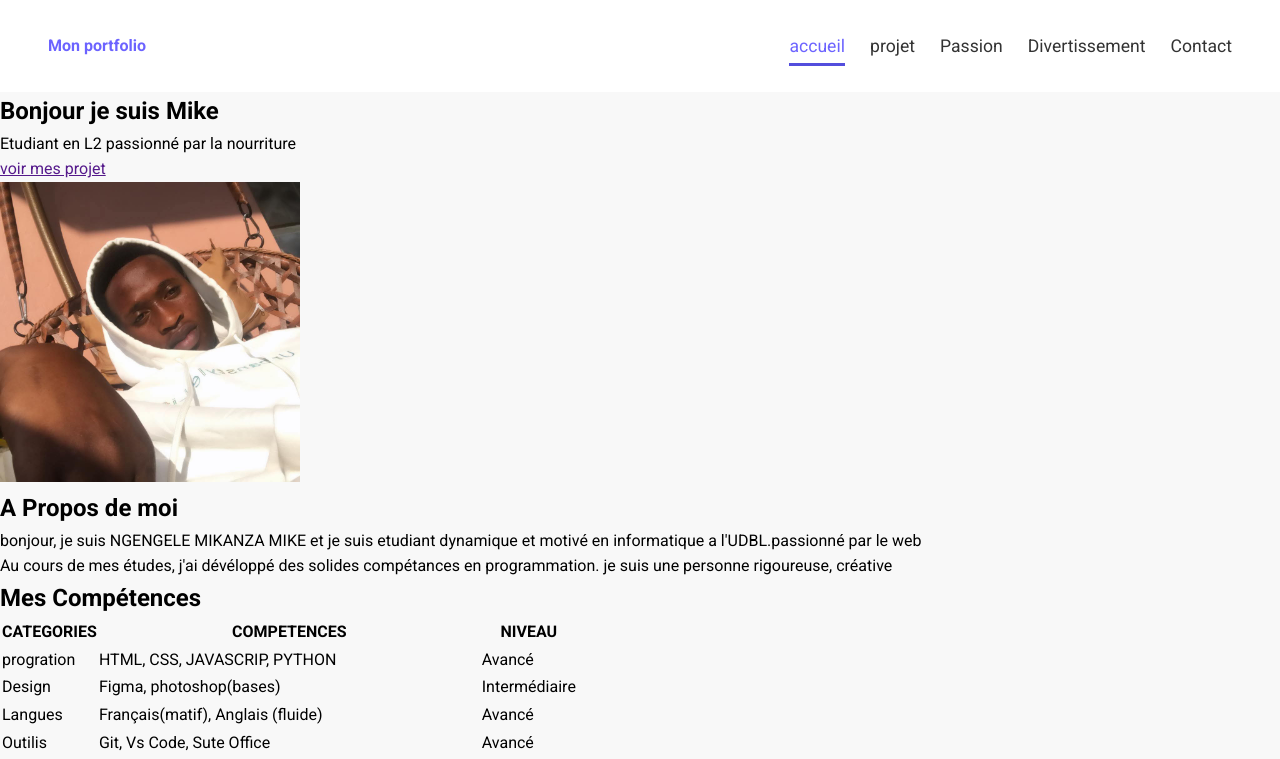
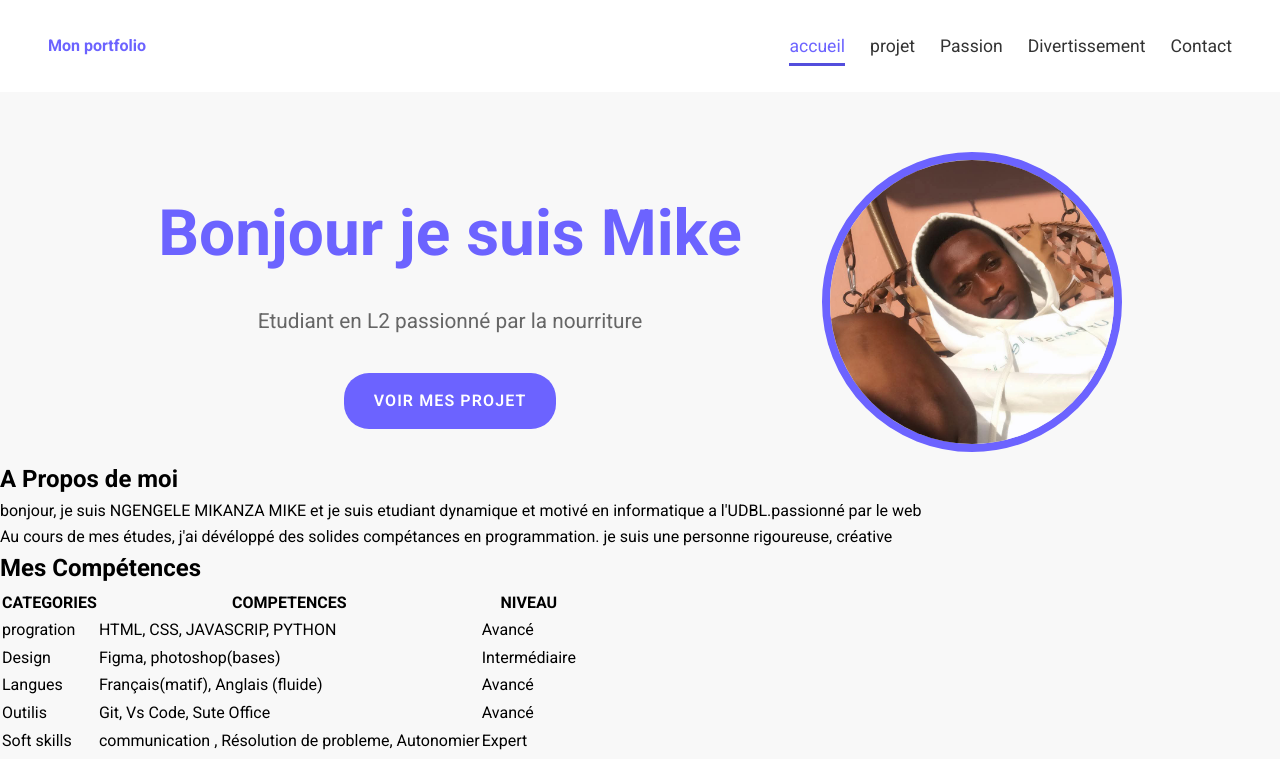
Before and after one commit to Ngengele-mikanza-mike/Mon-portfolio, a plain HTML site: page Index.html in a window 1280 px wide. Shown: the top 759 px of the page. Drawn offline with Linux system fonts and the light colour scheme.

Commit message:
stylisation de la section hero

```diff
--- a/Index.html
+++ b/Index.html
@@ -26,14 +26,14 @@
     </nav>
 </header>
 <main>
-    <section>
+    <section class="hero">
         <div>
             <h1>Bonjour je suis Mike</h1>
             <p>Etudiant en L2 passionné par la nourriture</p>
-            <a href="">voir mes projet</a>
+            <a href="projet.html">voir mes projet</a>
         </div>
         <div>
-            <img src="images/FB_IMG_1773602314020.jpg" alt="FB" width="300">
+            <img src="images/FB_IMG_1773602314020.jpg" alt="FB" >
         </div>
     </section>
     <section>
--- a/css/style.css
+++ b/css/style.css
@@ -83,3 +83,52 @@
 a.active::after {
     width: 100%;
 }
+
+.hero{
+    display: flex;
+    justify-content: center;
+    align-items: center;
+    gap: 5rem;
+    text-align: center;
+    margin-top: 60px;
+
+}
+.hero img{
+    width: 300px;
+    height: 300px;
+    object-fit: cover;
+    border-radius: 50%;
+    border: 8px solid var(--violet-doux);
+}
+
+.hero h1{
+    color: var(--violet-doux);
+    font-size: 4rem;
+    font-weight: 700;
+    margin-bottom: 1.2rem;
+}
+
+.hero p{
+    color: var(--gris-fonce);
+    font-size: 1.3rem;
+    margin-bottom: 1.2rem;
+}
+
+.hero a{
+    text-decoration: none;
+    display: inline-block;
+    background-color: var(--violet-doux);
+    color: white;
+    padding: 15px 30px;
+    border-radius: 25px;
+    text-transform: uppercase;
+    letter-spacing: 1.1px;
+    font-weight: 600;
+    margin-top: 1rem;
+    transition: backgroud-color 0.3s ease, transform 0.2s ease;
+}
+
+.hero a:hover{
+    background-color: var(--violet-fonce);
+    transform: translate(-3px);
+}
```
